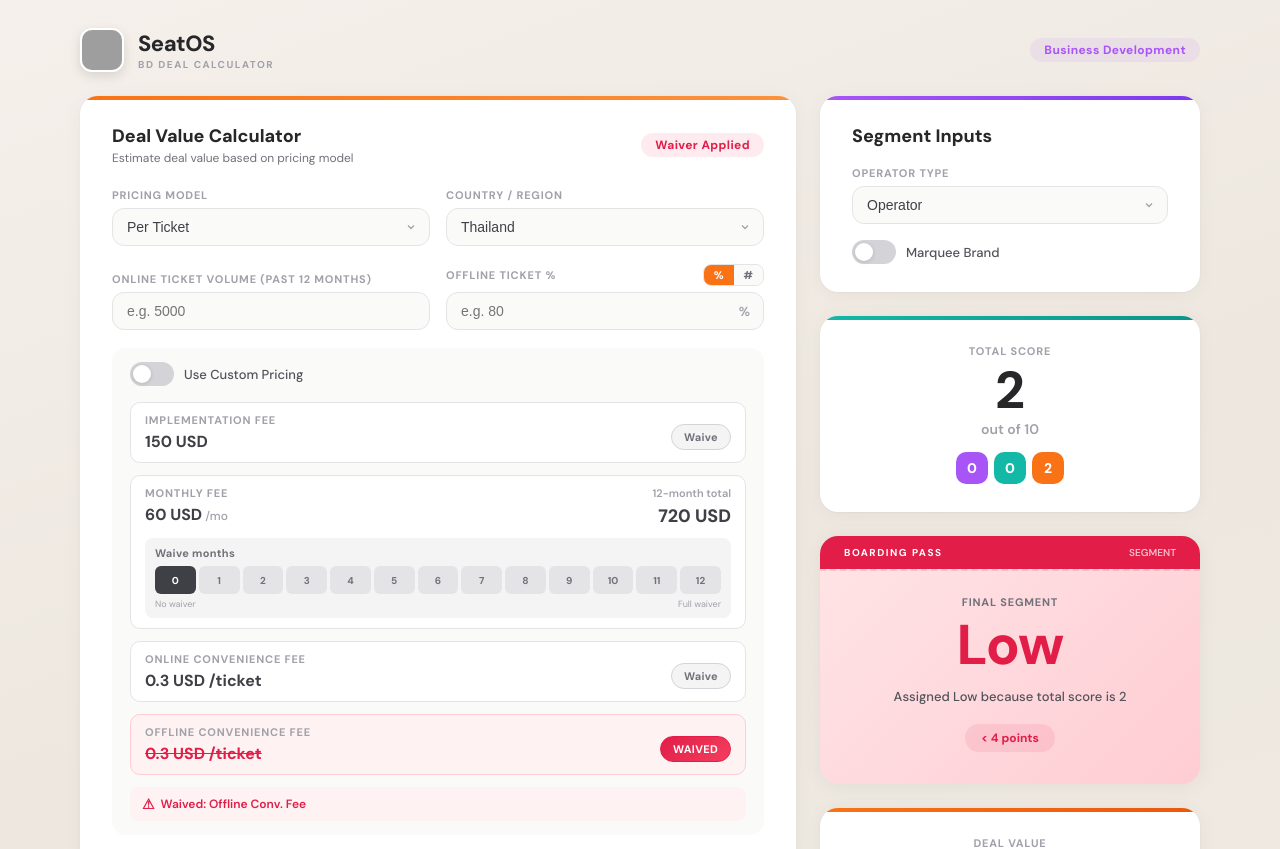
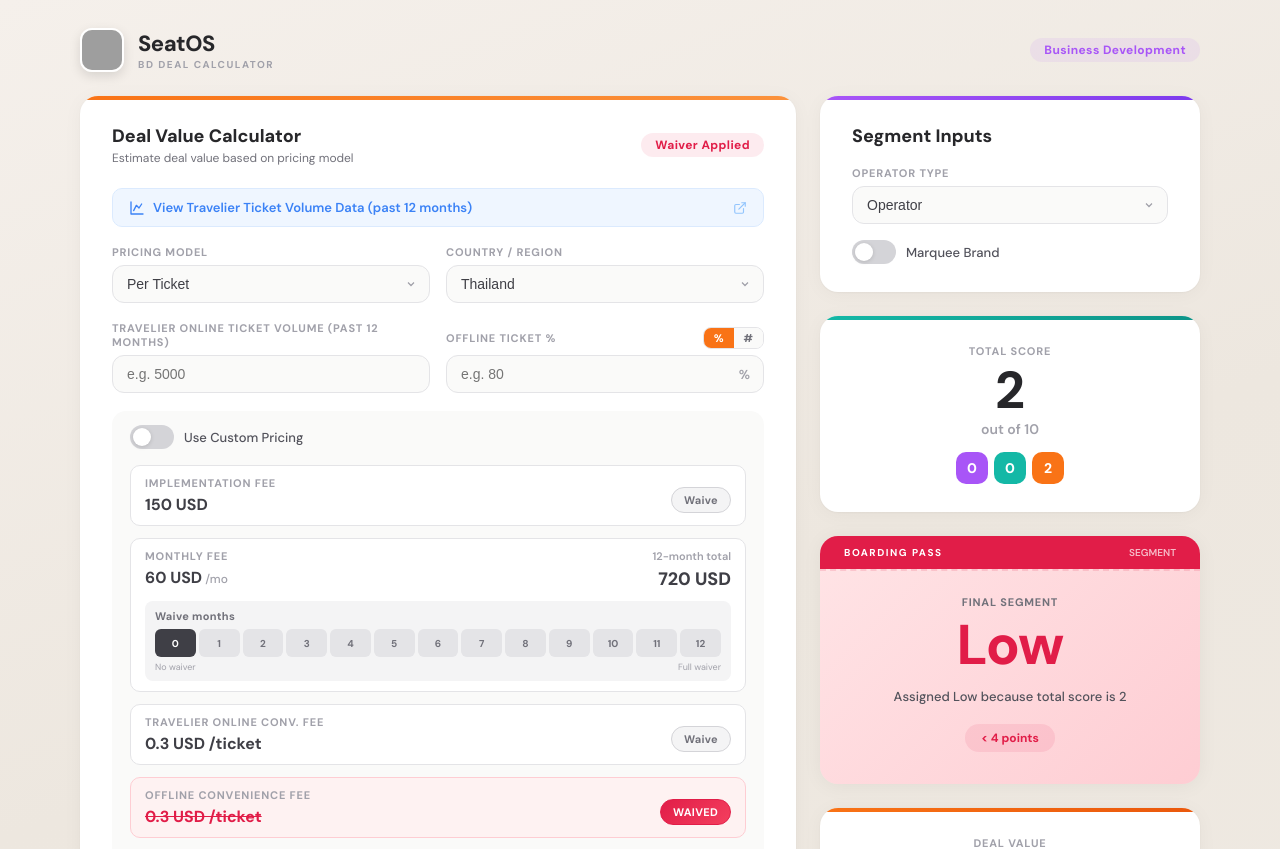
Before and after one commit to medhanakulac-dotcom/2026-dealvalue, a React (Vite) app: page / in a window 1280 px wide. Shown: the top 849 px of the page. Built offline with nearby package versions, Linux system fonts and the light colour scheme; grey boxes are pictures that could not be loaded.

Commit message:
Update App.jsx

```diff
--- a/src/App.jsx
+++ b/src/App.jsx
@@ -524,7 +524,7 @@
       return {
         varLines: [
           {
-            label: "Online Convenience Fee",
+            label: "Travelier Online Conv. Fee",
             line: waiveVariable ? "WAIVED" : `${fmt(onlineVol)} tix × ${ticketFee} USD`,
             value: calc.onlineVar,
             waived: waiveVariable,
@@ -695,6 +695,38 @@
                 </Pill>
               </div>
 
+              {/* Data source link */}
+              <a
+                href="https://lookerstudio.google.com/u/0/reporting/7b91397c-d7f0-46ce-b9f4-5a83d7ee5e84/page/p_c022vx2fsd"
+                target="_blank"
+                rel="noopener noreferrer"
+                style={{
+                  display: "flex",
+                  alignItems: "center",
+                  gap: 8,
+                  padding: "10px 16px",
+                  borderRadius: 10,
+                  background: "#eff6ff",
+                  border: "1px solid #dbeafe",
+                  fontSize: 13,
+                  fontWeight: 600,
+                  color: "#3b82f6",
+                  textDecoration: "none",
+                  marginBottom: 18,
+                  transition: "all 0.2s",
+                }}
+                onMouseEnter={(e) => { e.currentTarget.style.background = "#dbeafe"; }}
+                onMouseLeave={(e) => { e.currentTarget.style.background = "#eff6ff"; }}
+              >
+                <svg width="16" height="16" viewBox="0 0 24 24" fill="none" stroke="#3b82f6" strokeWidth="2" strokeLinecap="round" strokeLinejoin="round">
+                  <path d="M3 3v18h18"/><path d="M7 16l4-8 4 4 4-6"/>
+                </svg>
+                {model === "ticket" ? "View Travelier Ticket Volume Data (past 12 months)" : "View Travelier GMV & Revenue Data (past 12 months)"}
+                <svg width="14" height="14" viewBox="0 0 24 24" fill="none" stroke="#93c5fd" strokeWidth="2" strokeLinecap="round" strokeLinejoin="round" style={{ marginLeft: "auto" }}>
+                  <path d="M18 13v6a2 2 0 01-2 2H5a2 2 0 01-2-2V8a2 2 0 012-2h6"/><polyline points="15 3 21 3 21 9"/><line x1="10" y1="14" x2="21" y2="3"/>
+                </svg>
+              </a>
+
               {/* Model + Country row */}
               <div
                 className="grid-2col"
@@ -735,7 +767,7 @@
                   }}
                 >
                   <Input
-                    label="Online Ticket Volume (past 12 months)"
+                    label="Travelier Online Ticket Volume (past 12 months)"
                     value={ticketVolume}
                     onChange={setTicketVolume}
                     placeholder="e.g. 5000"
@@ -805,20 +837,20 @@
                   }}
                 >
                   <Input
-                    label="GMV (USD)"
+                    label="Travelier GMV (past 12 months, USD)"
                     value={gmv}
                     onChange={setGmv}
                     prefix="$"
                   />
                   <Input
-                    label="Revenue (USD)"
+                    label="Travelier Revenue (past 12 months, USD)"
                     value={revenue}
                     onChange={setRevenue}
                     prefix="$"
                     error={gmvError}
                   />
                   <Input
-                    label="Online Ticket Volume"
+                    label="Travelier Online Ticket Volume (past 12 months)"
                     value={ticketVolume}
                     onChange={setTicketVolume}
                     placeholder="e.g. 50000"
@@ -840,8 +872,8 @@
                   alignItems: "center",
                   flexWrap: "wrap",
                 }}>
-                  <span style={{ color: "#7c3aed", fontWeight: 700 }}>Ticket Summary</span>
-                  <span style={{ color: "#52525b" }}>Online: <strong>{fmt(onlineVol)}</strong></span>
+                  <span style={{ color: "#7c3aed", fontWeight: 700 }}>Ticket Summary (12 months)</span>
+                  <span style={{ color: "#52525b" }}>Travelier Online: <strong>{fmt(onlineVol)}</strong></span>
                   <span style={{ color: "#d4d4d8" }}>+</span>
                   <span style={{ color: "#52525b" }}>Offline: <strong>{fmt(offlineVol)}</strong>{offlineMode === "percent" && ` (${safe(offlineInput)}%)`}</span>
                   <span style={{ color: "#d4d4d8" }}>=</span>
@@ -1002,7 +1034,7 @@
                     </div>
                   </div>
 
-                  {/* Online Convenience Fee / Commission row */}
+                  {/* Travelier Online Conv. Fee / Commission row */}
                   <div style={{
                     display: "grid",
                     gridTemplateColumns: "1fr auto",
@@ -1018,7 +1050,7 @@
                       {customPricing && !waiveVariable ? (
                         model === "ticket" ? (
                           <Input
-                            label="Online Convenience Fee"
+                            label="Travelier Online Conv. Fee"
                             value={ticketFeeInput}
                             onChange={setTicketFeeInput}
                             prefix="$"
@@ -1035,7 +1067,7 @@
                       ) : (
                         <div>
                           <div style={{ fontSize: 11, fontWeight: 700, color: "#a1a1aa", letterSpacing: 0.8, textTransform: "uppercase", marginBottom: 4 }}>
-                            {model === "ticket" ? "Online Convenience Fee" : "Percentage Commission"}
+                            {model === "ticket" ? "Travelier Online Conv. Fee" : "Percentage Commission"}
                           </div>
                           <div style={{ fontSize: 16, fontWeight: 700, color: waiveVariable ? "#e11d48" : "#3f3f46", textDecoration: waiveVariable ? "line-through" : "none" }}>
                             {model === "ticket" ? `${DEFAULTS.ticketFee} USD /ticket` : `${DEFAULTS.revenueShare}%`}
@@ -1094,7 +1126,7 @@
                     Waived: {[
                       waiveImpl && "Implementation Fee",
                       waiveMonths > 0 && (waiveMonths >= 12 ? "Monthly Fee (all 12 mo)" : `Monthly Fee (${waiveMonths} mo)`),
-                      waiveVariable && (model === "ticket" ? "Online Conv. Fee" : "Percentage Commission"),
+                      waiveVariable && (model === "ticket" ? "Travelier Online Conv. Fee" : "Percentage Commission"),
                       waiveOffline && "Offline Conv. Fee"
                     ].filter(Boolean).join(", ")}
                   </div>
@@ -1442,7 +1474,7 @@
               >
                 {[
                   ...(model === "ticket" ? [
-                    { label: "Online Conv. Fee", value: calc.onlineVar, waived: waiveVariable },
+                    { label: "Travelier Online Conv. Fee", value: calc.onlineVar, waived: waiveVariable },
                     ...(offlineVol > 0 ? [{ label: "Offline Conv. Fee", value: calc.offlineVar, waived: waiveOffline }] : []),
                   ] : [
                     { label: "Percentage Commission", value: calc.variable, waived: waiveVariable },
@@ -1567,8 +1599,8 @@
               {[
                 { step: "1", title: "Select Pricing Model", desc: "Choose \"Per Ticket\" for convenience fee model or \"Percentage Commission\" for GMV-based deals." },
                 { step: "2", title: "Select Country / Region", desc: "This determines the scoring group (A or B) and default monthly fee for Philippines." },
-                { step: "3", title: "Enter Ticket Volume", desc: "Fill in Online Ticket Volume. Optionally add Offline tickets by % or number — use the toggle to switch mode." },
-                { step: "4", title: "Review Deal Value", desc: "The calculation breakdown shows all fee components automatically. Check the deal value output." },
+                { step: "3", title: "Enter Ticket Volume", desc: "Fill in Travelier Online Ticket Volume (past 12 months). Use the \"View Data\" link to look up the numbers. Optionally add Offline tickets by % or number." },
+                { step: "4", title: "Review Deal Value", desc: "The calculation breakdown shows all fee components automatically. All Travelier data should be based on the past 12 months." },
                 { step: "5", title: "Adjust Pricing (Optional)", desc: "Toggle \"Use Custom Pricing\" to override any fee. Use Waive buttons to remove individual fees for negotiation." },
                 { step: "6", title: "Fill Segment Inputs", desc: "Select Operator or Agency, toggle Marquee Brand and Top Route Bonus (non-Thailand) on the right panel." },
                 { step: "7", title: "Read the Result", desc: "The final segment (High / Mid-High / Medium / Low) appears in the Boarding Pass card with score breakdown." },
@@ -1593,11 +1625,11 @@
               <div style={{ background: "#fafaf9", borderRadius: 12, padding: "16px 18px" }}>
                 <div style={{ fontSize: 13, fontWeight: 700, color: "#f97316", marginBottom: 8 }}>Model 1: Per Ticket</div>
                 <div style={{ fontSize: 12, color: "#52525b", lineHeight: 1.8 }}>
-                  <div><strong>Online Variable</strong> = Online Ticket Volume × Online Conv. Fee</div>
+                  <div><strong>Travelier Online Variable</strong> = Travelier Online Ticket Volume × Online Conv. Fee</div>
                   <div><strong>Offline Variable</strong> = Offline Ticket Volume × Offline Conv. Fee</div>
                   <div><strong>Fixed Fees</strong> = Implementation Fee + (Monthly Fee × 12)</div>
                   <div style={{ marginTop: 6, padding: "6px 10px", background: "#fff7ed", borderRadius: 8, fontWeight: 600, color: "#ea580c" }}>
-                    Deal Value = Online Variable + Offline Variable + Fixed Fees
+                    Deal Value = Travelier Online Variable + Offline Variable + Fixed Fees
                   </div>
                 </div>
               </div>
@@ -1621,7 +1653,7 @@
                 {[
                   { label: "Implementation Fee", value: "150 USD", note: "One-time" },
                   { label: "Monthly Fee", value: "60 USD/mo", note: "× 12 months = 720 USD" },
-                  { label: "Online Conv. Fee", value: "0.3 USD/ticket", note: "Or 3% Commission" },
+                  { label: "Travelier Online Conv. Fee", value: "0.3 USD/ticket", note: "Or 3% Commission" },
                 ].map((f, i) => (
                   <div key={i} style={{ background: "#fff", borderRadius: 8, padding: "10px 12px" }}>
                     <div style={{ fontSize: 11, fontWeight: 700, color: "#a1a1aa", textTransform: "uppercase", letterSpacing: 0.5 }}>{f.label}</div>
@@ -1658,17 +1690,17 @@
               <div>Offline tickets can be entered as a <strong>number</strong> or as a <strong>percentage</strong> of total volume.</div>
               <div style={{ marginTop: 8, padding: "10px 14px", background: "#eef2ff", borderRadius: 10 }}>
                 <div style={{ fontWeight: 700, color: "#6366f1", marginBottom: 4 }}>Percentage Mode Example</div>
-                <div>Online = <strong>20</strong> tickets, Offline = <strong>80%</strong></div>
+                <div>Travelier Online = <strong>20</strong> tickets, Offline = <strong>80%</strong></div>
                 <div>→ Total = 20 ÷ (1 − 0.80) = <strong>100</strong> tickets</div>
                 <div>→ Offline = 100 − 20 = <strong>80</strong> tickets</div>
               </div>
               <div style={{ marginTop: 8, padding: "10px 14px", background: "#eef2ff", borderRadius: 10 }}>
                 <div style={{ fontWeight: 700, color: "#6366f1", marginBottom: 4 }}>Number Mode Example</div>
-                <div>Online = <strong>5,000</strong>, Offline = <strong>20,000</strong></div>
+                <div>Travelier Online = <strong>5,000</strong>, Offline = <strong>20,000</strong></div>
                 <div>→ Total = <strong>25,000</strong> tickets</div>
               </div>
               <div style={{ marginTop: 8 }}>
-                <strong>Ticket Volume Score</strong> uses <strong>Total Volume (Online + Offline)</strong> for scoring.
+                <strong>Ticket Volume Score</strong> uses <strong>Total Volume (Travelier Online + Offline)</strong> for scoring. Use Travelier data from the past 12 months.
               </div>
               <div style={{ marginTop: 4 }}>
                 <strong>Offline Convenience Fee</strong> is <strong>waived by default</strong> but can be activated and priced independently.
```
